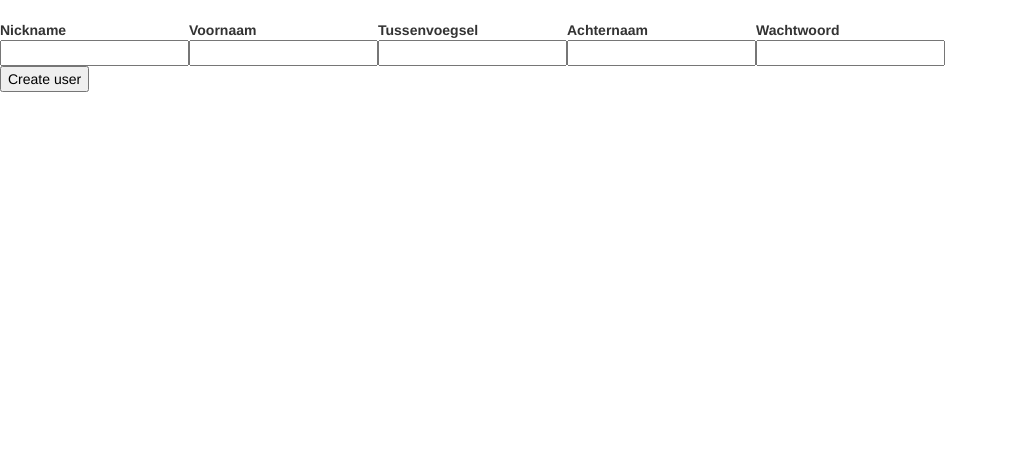
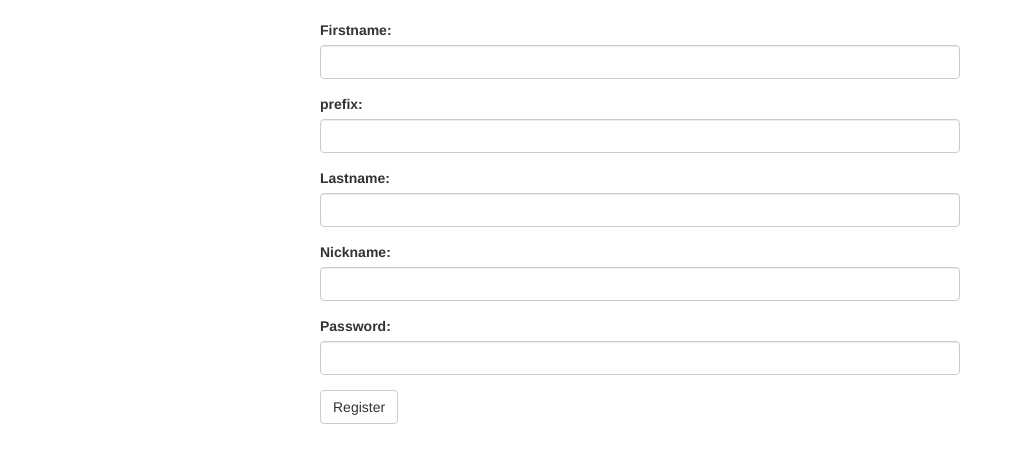
Before and after one commit to Sardai/NotFlix, a Java web app: page /register.html in a window 1280 px wide. Shown: the part 51-514 px from the top of the page, without its empty margins (0-1023 px from the left). Run offline with Tomcat 11, a stand-in JSP engine, Linux system fonts and the light colour scheme; some libraries are stand-ins or nearby versions.

Commit message:
register

```diff
--- a/NotFlix/WebContent/scripts/register.js
+++ b/NotFlix/WebContent/scripts/register.js
@@ -11,22 +11,21 @@ $(function(){
 
 function register(){
 
-    var achternaam = $("#achternaam").val();
-    var tussenvoegsel = $("#tussenvoegsel").val();
-    var voornaam = $("#voornaam").val();
-    var nickname = $("#nickname").val();
-    var wachtwoord = $("#wachtwoord").val();
+    var achternaam = $("#lastname");
+    var tussenvoegsel = $("#prefix");
+    var voornaam = $("#firstname");
+    var nickname = $("#nickname");
+    var wachtwoord = $("#password");
 
 	$.ajax({
 		url:rootUrl+"gebruikers",
 		type:"POST",
 		data:{
-            achternaam: achternaam,
-            tussenvoegsel: tussenvoegsel,
-            voornaam: voornaam,
-            nickname: nickname,
-            wachtwoord: wachtwoord,
-
+            achternaam: achternaam.val(),
+            tussenvoegsel: tussenvoegsel.val(),
+            voornaam: voornaam.val(),
+            nickname: nickname.val(),
+            wachtwoord: wachtwoord.val()
 		},
 
         statusCode: {
@@ -36,11 +35,11 @@ function register(){
         },
 			success:function(response){
 				// clears form fields.
-                $("#achternaam").val("");
-                $("#tussenvoegsel").val("");
-                $("#voornaam").val("");
-                $("#nickname").val("");
-                $("#wachtwoord").val("");
+                achternaam.val("");
+                tussenvoegsel.val("");
+                voornaam.val("");
+                nickname.val("");
+                wachtwoord.val("");
 
                 window.location.replace("index.html#registered");
 			}
--- a/NotFlix/WebContent/style.css
+++ b/NotFlix/WebContent/style.css
@@ -168,3 +168,8 @@ hr.footer{
 input{
     color: black;
 }
+
+#registerform{
+	margin:auto;
+	width: 50%;
+}
```
Also changed, not shown: NotFlix/WebContent/register.html (+26 -16 lines).
